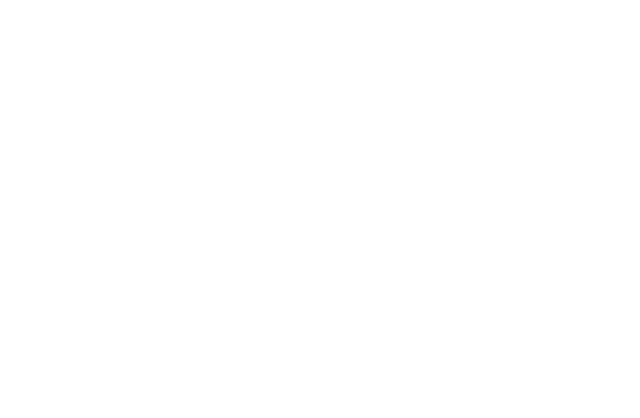
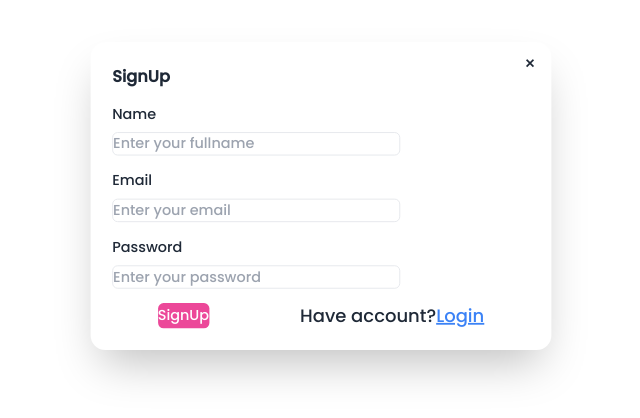
Before and after one commit to VivekRanjan620/BookStore-MERN-, a React (Vite) app in the folder Frontend/: page /signup in a window 1280 px wide. Before the commit this address had no page. Shown: the part 204-622 px from the top of the page, without its empty margins (275-915 px from the left). Built offline with nearby package versions, Linux system fonts and the light colour scheme.

Commit message:
BookstoreMern

```diff
--- a/Frontend/package.json
+++ b/Frontend/package.json
@@ -12,6 +12,7 @@
   "dependencies": {
     "react": "^18.2.0",
     "react-dom": "^18.2.0",
+    "react-hook-form": "^7.51.2",
     "react-router-dom": "^6.22.3",
     "react-slick": "^0.30.2",
     "slick-carousel": "^1.8.1"
--- a/Frontend/src/App.jsx
+++ b/Frontend/src/App.jsx
@@ -2,17 +2,20 @@ import React from 'react'
 import Home from './Home/Home'
 import { Route, Routes } from "react-router-dom"
 import Courses from './Courses/Courses'
+import Signup from './Components/Signup'
 
 const App = () => {
   return (
     <>
-    {/* <Home/>
-    <Course/> */}
-    <Routes>
+      <div className=' dark:bg-slate-900 dark;text-white'>
+      <Routes>
       <Route path='/' element={<Home/>}/>
       <Route path='/course' element={<Courses/>}/>
+      <Route path='/signup' element={<Signup/>}/>
 
     </Routes>
+      </div>
+
     </>
   )
 }
--- a/Frontend/src/Components/Course.jsx
+++ b/Frontend/src/Components/Course.jsx
@@ -1,13 +1,33 @@
 import React from 'react'
+import Cards from "./Cards"
+import {Link} from "react-router-dom"
+import list from "../../public/list.json"
 
 const Course = () => {
   return (
     <>
     <div className='max w-screen-2xl container mx-auto md:px-20 px-4'>
-       <div>
-        <h1 className='text-2xl font-semibold md:text-4xl'>We're deligted to have you{" "}
-        <span className='text-pink-500'>Here!</span>
+       <div className='mt-28 items-center justify-center text-center'>
+        <h1 className='text-2xl md:text-4xl'>We're deligted to have you{" "}
+        <span className='text-pink-500'>Here! :)</span>
         </h1>
+        <p className='mt-12'>
+          Lorem ipsum dolor, sit amet consectetur adipisicing elit. Expedita totam dolor, eos hic, a enim doloremque blanditiis quo natus facilis suscipit sint neque ipsa. Delectus incidunt ipsa amet rerum consequuntur?
+          Vero sequi
+          Nulla dignissimos minima nihil, harum . Aliquam similique earum excepturi ad?</p>
+          <Link to='/'>
+          <button className=' mt-6 bg-pink-500 text-white px-4 py-2 rounded-md hover:bg-pink-700 duration-300'>
+            Back
+            </button>
+          </Link>
+       </div>
+       <div className=' mt-12 grid grid-cols-1 md:grid-cols-4'>
+        {
+          list.map((item)=>(
+            <Cards key={item.id} item={item}/>
+
+          ))
+        }
        </div>
     </div>
     </>
--- /dev/null
+++ b/Frontend/src/Components/Login.jsx
@@ -0,0 +1,85 @@
+import React from "react";
+import { Link } from "react-router-dom";
+import { useForm } from "react-hook-form";
+
+const Login = () => {
+  const {
+    register,
+    handleSubmit,
+    formState: { errors },
+  } = useForm();
+
+  const onSubmit = (data) => console.log(data);
+  return (
+    <>
+      <div>
+        <dialog id="my_modal_3" className="modal">
+          <div className="modal-box">
+            <form onSubmit={handleSubmit(onSubmit)}>
+              {/* if there is a button in form, it will close the modal */}
+              <Link
+                to="/"
+                className="btn btn-sm btn-circle btn-ghost absolute right-2 top-2"
+              >
+                ✕
+              </Link>
+
+            <h3 className="font-bold text-lg">Login</h3>
+            {/* Email */}
+            <div className="mt-4 space-y-2">
+              <span>Email</span>
+              <br />
+              <input
+                type="email"
+                placeholder="Enter your email"
+                className="w-80 border rounded-md outline-none"
+                {...register("email", { required: true })}
+              />
+              <br />
+              {errors.email && (
+                <span className="text-sm text-red-500">
+                  This field is required
+                </span>
+              )}
+            </div>
+            {/* Password */}
+            <div className="mt-4 space-y-2">
+              <span>Password</span>
+              <br />
+              <input
+                type="text"
+                placeholder="Enter your password"
+                className="w-80 border rounded-md outline-none"
+                {...register("password", { required: true })}
+              />
+              <br />
+             {errors.password && (
+                <span className="text-sm text-red-500">
+                  This field is required
+                </span>
+              )}
+            </div>
+            {/* Button */}
+            <div className="flex justify-around mt-4">
+              <button className="bg-pink-500 text-white rounded-md">
+                Login
+              </button>
+              <p>
+                Not registered?
+                <Link
+                  to="/signup"
+                  className=" underline text-blue-500 cursor-pointer"
+                >
+                  Signup
+                </Link>{" "}
+              </p>
+            </div>
+            </form>
+          </div>
+        </dialog>
+      </div>
+    </>
+  );
+};
+
+export default Login;
--- a/Frontend/src/Components/Navbar.jsx
+++ b/Frontend/src/Components/Navbar.jsx
@@ -1,6 +1,24 @@
 import {useState,useEffect} from "react";
+import Login from "./Login";
 
 const Navbar = () => {
+ const [theme, setTheme] = useState(localStorage.getItem("theme")?localStorage.getItem("theme"):"light");
+ const element = document.documentElement;
+
+ useEffect(() => {
+  if (theme === "dark") {
+    element.classList.add("dark");
+    localStorage.setItem("theme", "dark");
+    document.body.classList.add("dark");
+  } else {
+    element.classList.remove("dark");
+    localStorage.setItem("theme", "light");
+    document.body.classList.remove("dark");
+  }
+}, [theme]);
+
+
+
   const [sticky, setsticky] = useState(false)
   useEffect(()=>{
     const handlescroll=()=>{
@@ -33,11 +51,12 @@ const Navbar = () => {
   );
   return (
     <>
-      <div className={`max w-screen-2xl container mx-auto md:px-20 px-4 fixed top-0 left-0 right-0 z-50 ${
-        sticky?
-        "sticky-navbar shadow md bg-base-200 duration-300 ease-in-out"
-        :""
-      }`}
+      <div
+        className={` max-w-screen-2xl container mx-auto md:px-20 px-4 dark:bg-slate-800 dark:text-white fixed top-0 left-0 right-0 z-50 ${
+          sticky
+            ? "sticky-navbar shadow-md bg-base-200 dark:bg-slate-700 dark:text-white duration-300 transition-all ease-in-out"
+            : ""
+        }`}
       >
         <div className="navbar">
           <div className="navbar-start">
@@ -109,6 +128,7 @@ const Navbar = () => {
                 className="swap-off fill-current w-7 h-7"
                 xmlns="http://www.w3.org/2000/svg"
                 viewBox="0 0 24 24"
+                onClick={() => setTheme(theme === "dark" ? "light" : "dark")}
               >
                 <path d="M5.64,17l-.71.71a1,1,0,0,0,0,1.41,1,1,0,0,0,1.41,0l.71-.71A1,1,0,0,0,5.64,17ZM5,12a1,1,0,0,0-1-1H3a1,1,0,0,0,0,2H4A1,1,0,0,0,5,12Zm7-7a1,1,0,0,0,1-1V3a1,1,0,0,0-2,0V4A1,1,0,0,0,12,5ZM5.64,7.05a1,1,0,0,0,.7.29,1,1,0,0,0,.71-.29,1,1,0,0,0,0-1.41l-.71-.71A1,1,0,0,0,4.93,6.34Zm12,.29a1,1,0,0,0,.7-.29l.71-.71a1,1,0,1,0-1.41-1.41L17,5.64a1,1,0,0,0,0,1.41A1,1,0,0,0,17.66,7.34ZM21,11H20a1,1,0,0,0,0,2h1a1,1,0,0,0,0-2Zm-9,8a1,1,0,0,0-1,1v1a1,1,0,0,0,2,0V20A1,1,0,0,0,12,19ZM18.36,17A1,1,0,0,0,17,18.36l.71.71a1,1,0,0,0,1.41,0,1,1,0,0,0,0-1.41ZM12,6.5A5.5,5.5,0,1,0,17.5,12,5.51,5.51,0,0,0,12,6.5Zm0,9A3.5,3.5,0,1,1,15.5,12,3.5,3.5,0,0,1,12,15.5Z" />
               </svg>
@@ -118,14 +138,21 @@ const Navbar = () => {
                 className="swap-on fill-current w-7 h-7"
                 xmlns="http://www.w3.org/2000/svg"
                 viewBox="0 0 24 24"
+                onClick={() => setTheme(theme === "light" ? "dark" : "light")}
+
               >
                 <path d="M21.64,13a1,1,0,0,0-1.05-.14,8.05,8.05,0,0,1-3.37.73A8.15,8.15,0,0,1,9.08,5.49a8.59,8.59,0,0,1,.25-2A1,1,0,0,0,8,2.36,10.14,10.14,0,1,0,22,14.05,1,1,0,0,0,21.64,13Zm-9.5,6.69A8.14,8.14,0,0,1,7.08,5.22v.27A10.15,10.15,0,0,0,17.22,15.63a9.79,9.79,0,0,0,2.1-.22A8.11,8.11,0,0,1,12.14,19.73Z" />
               </svg>
             </label>
             <div className="">
-              <a className=" bg-black text-white px-3 py-2 rounded-md hover:bg-slate-800 duration-300 cursor-pointer">
+              <a className=" bg-black text-white px-3 py-2 rounded-md hover:bg-slate-800 duration-300 cursor-pointer"
+                onClick={()=>
+                document.getElementById("my_modal_3").showModal()
+                }
+                >
                 Login
               </a>
+              <Login/>
             </div>
           </div>
         </div>
--- /dev/null
+++ b/Frontend/src/Components/Signup.jsx
@@ -0,0 +1,76 @@
+import React from "react";
+import { Link } from "react-router-dom";
+import Login from "./Login";
+
+const Signup = () => {
+  return (
+    <>
+      <div className="flex h-screen items-center justify-center">
+        <div id="my_modal_3" className="w-[600px]">
+          <div className="modal-box">
+            <form method="dialog">
+              {/* if there is a button in form, it will close the modal */}
+              <Link
+                to="/"
+                className="btn btn-sm btn-circle btn-ghost absolute right-2 top-2"
+              >
+                ✕
+              </Link>
+            </form>
+            <h3 className="font-bold text-lg">SignUp</h3>
+            {/* Name */}
+            <div className="mt-4 space-y-2">
+              <span>Name</span>
+              <br />
+              <input
+                type="text"
+                placeholder="Enter your fullname"
+                className="w-80 border rounded-md outline-none"
+              />
+            </div>
+            {/* Email */}
+            <div className="mt-4 space-y-2">
+              <span>Email</span>
+              <br />
+              <input
+                type="email"
+                placeholder="Enter your email"
+                className="w-80 border rounded-md outline-none"
+              />
+            </div>
+            {/* Password */}
+            <div className="mt-4 space-y-2">
+              <span>Password</span>
+              <br />
+              <input
+                type="text"
+                placeholder="Enter your password"
+                className="w-80 border rounded-md outline-none"
+              />
+            </div>
+            {/* Button */}
+            <div className="flex justify-around mt-4">
+              <button className="bg-pink-500 text-white rounded-md">
+                SignUp
+              </button>
+              <p className="text-xl">
+                Have account?
+                <button
+                  className=" underline text-blue-500 cursor-pointer"
+                  onClick={()=>
+                    document.getElementById("my_modal_3").showModal()
+                    }
+                >
+                  Login
+                </button>{" "}
+                <Login />
+              </p>
+            </div>
+          </div>
+        </div>
+      </div>
+    </>
+  );
+};
+
+export default Signup;
--- a/Frontend/src/Courses/Courses.jsx
+++ b/Frontend/src/Courses/Courses.jsx
@@ -2,10 +2,8 @@ import React from 'react'
 import Navbar from '../Components/Navbar'
 import Course from '../Components/Course'
 import Footer from '../Components/Footer'
-import list from "../../public/list.json"
 
 const courses = () => {
-  console.log(list)
   return (
     <>
     <Navbar/>
--- a/Frontend/src/main.jsx
+++ b/Frontend/src/main.jsx
@@ -6,6 +6,8 @@ import { BrowserRouter } from 'react-router-dom'
 
 ReactDOM.createRoot(document.getElementById('root')).render(
   <BrowserRouter>
-    <App />
+     <div className='dark-bg-slate-900 dark:text-white'>
+     <App />
+     </div>
   </BrowserRouter>
 )
--- a/Frontend/tailwind.config.js
+++ b/Frontend/tailwind.config.js
@@ -1,11 +1,10 @@
 /** @type {import('tailwindcss').Config} */
 export default {
-  content: [
-    "./index.html",
-    "./src/**/*.{js,ts,jsx,tsx}",
-  ],
+  content: ["./index.html", "./src/**/*.{js,ts,jsx,tsx}"],
+  darkMode: "class",
   theme: {
     extend: {},
   },
-  plugins: [require("daisyui")], plugins: [require("daisyui")],
-}
+  plugins: [require("daisyui")],
+  plugins: [require("daisyui")],
+};
```
Also changed, not shown: 1 other file (tests, documents, lock files or other folders).
